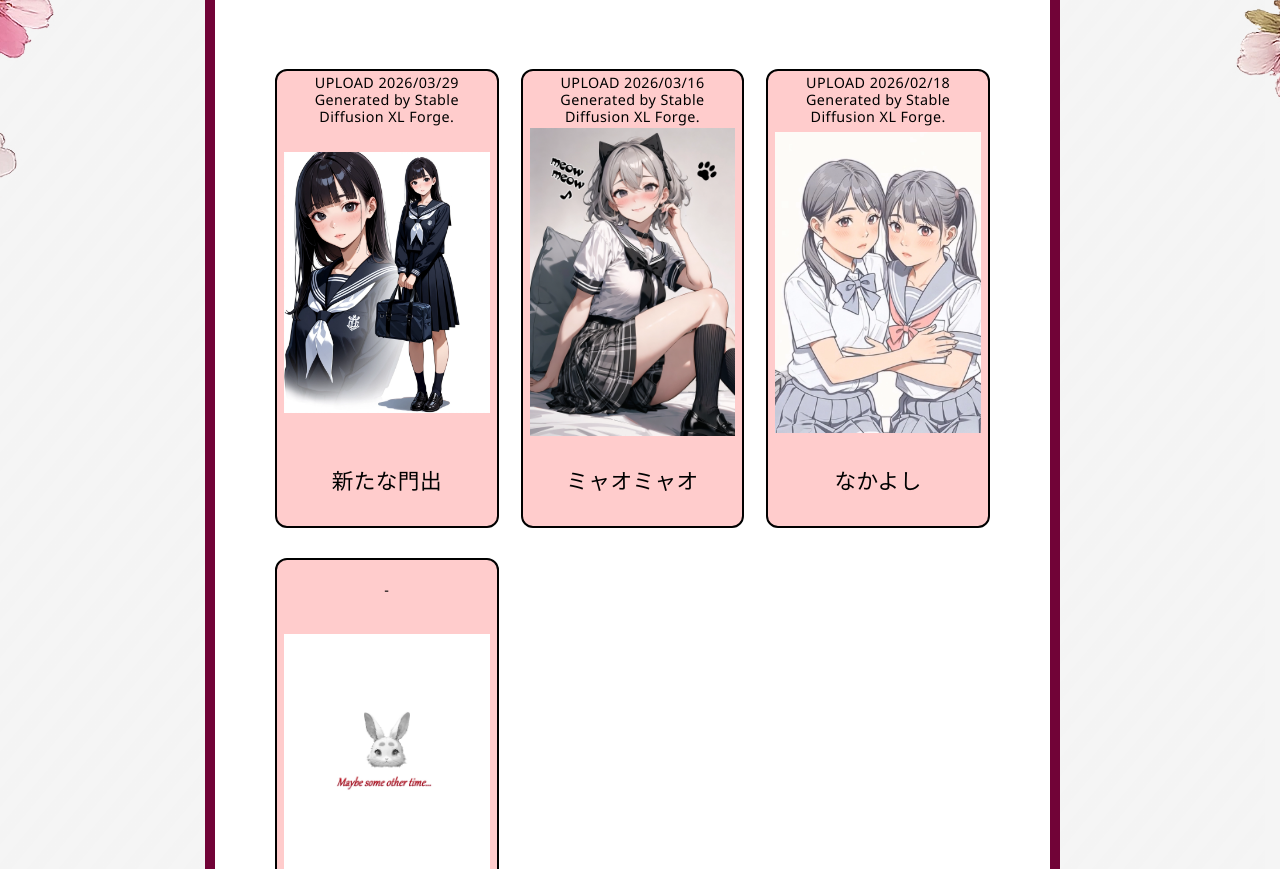
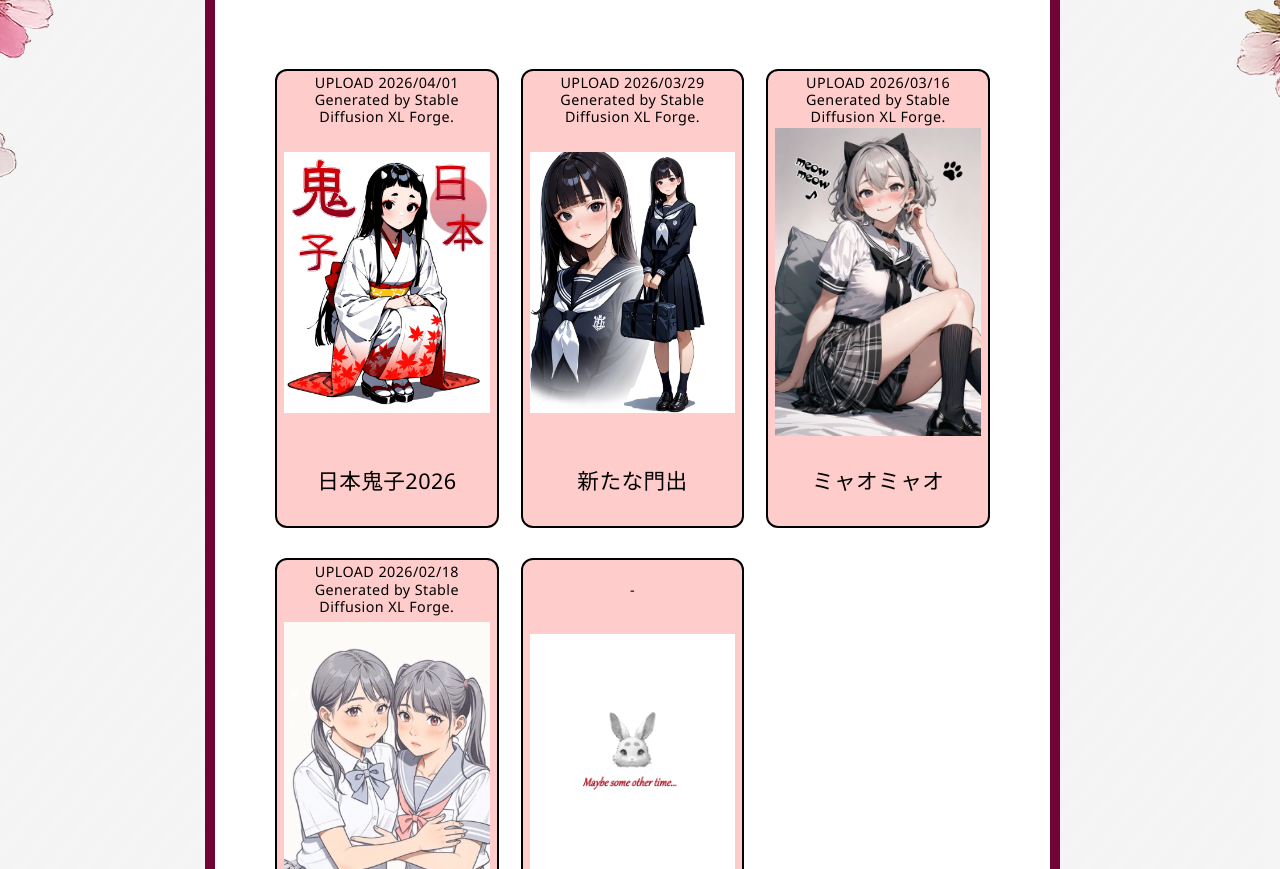
Before and after one commit to bunnymokyumokyu/bunnymokyumokyu.github.io, a plain HTML site: page illustration.html in a window 1280 px wide. Shown: the part 1302-2171 px from the top of the page. Drawn offline with Linux system fonts and the light colour scheme; a web font is replaced by a local one.

Commit message:
Add files via upload

```diff
--- a/illustration.html
+++ b/illustration.html
@@ -117,6 +117,16 @@
                     </div>
 
                     <div class="illust-grid">
+                        <figure class="illust-card">
+                        <div class="illust-data">
+                        <span class="illust-data1">UPLOAD 2026/04/01</span><span class="illust-data2">Generated by Stable Diffusion XL Forge.</span>
+                        </div>
+                        <div class="image-box">
+                        <img src="images/illust20260401A.webp" alt="イラスト004" class="js-modal-image">
+                        </div>
+                        <figcaption>日本鬼子2026</figcaption>
+                        </figure>
+
                         <figure class="illust-card">
                         <div class="illust-data">
                         <span class="illust-data1">UPLOAD 2026/03/29</span><span class="illust-data2">Generated by Stable Diffusion XL Forge.</span>
```
Also changed, not shown: index.html (+11 -1 lines), images/illust20260401A.webp (added).
